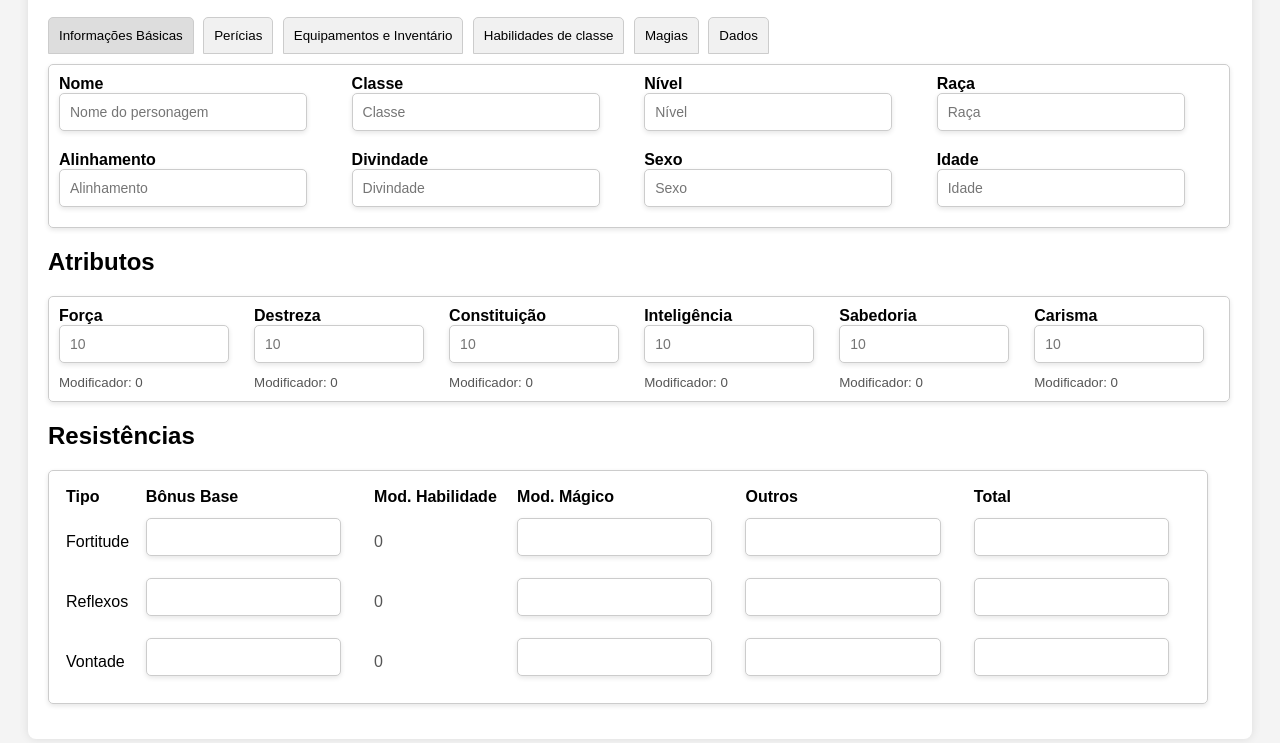
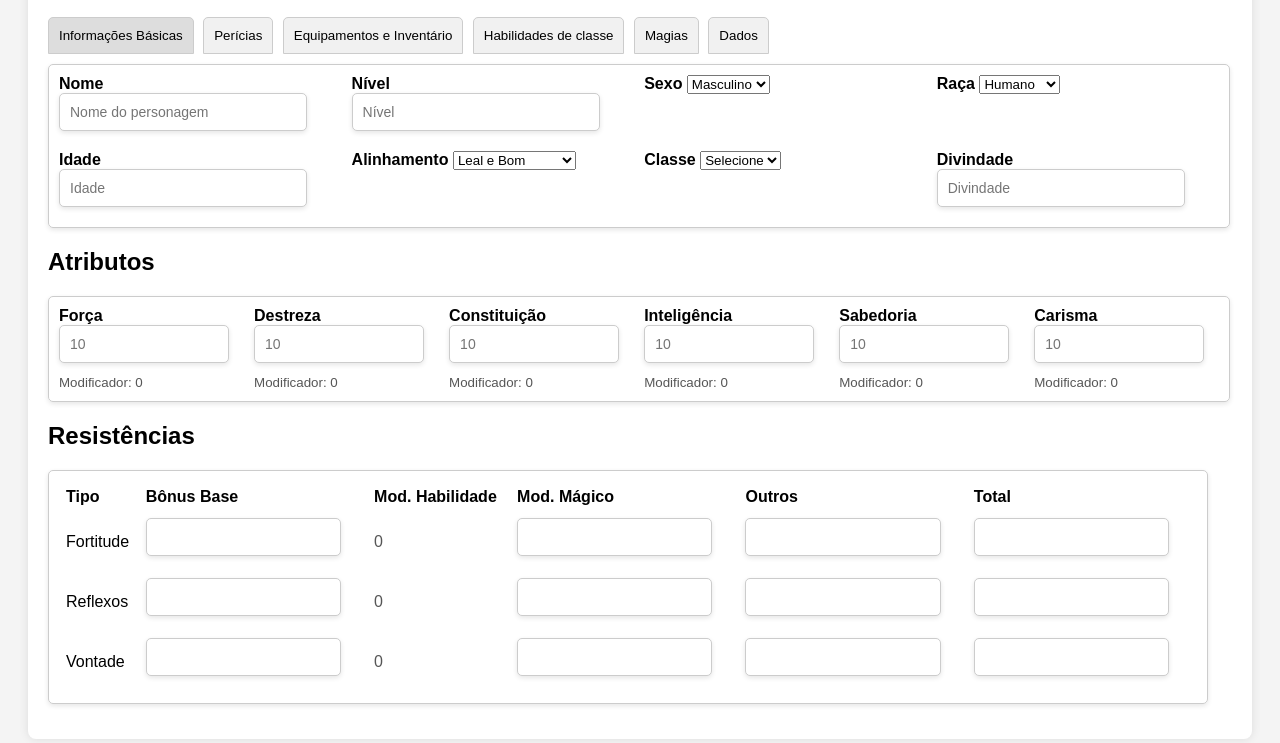
Before and after one commit to SergioLacerda/rpg-master-support, a plain HTML site: page sheet.html in a window 1280 px wide. Shown: the part 109-852 px from the top of the page. Drawn offline with Linux system fonts and the light colour scheme.

```diff
--- a/sheet.html
+++ b/sheet.html
@@ -30,33 +30,69 @@
                     <input type="text" id="nome" placeholder="Nome do personagem">
                 </div>
                 <div>
-                    <label for="classe">Classe</label>
-                    <input type="text" id="classe" placeholder="Classe">
-                </div>
-                <div>
                     <label for="nivel">Nível</label>
                     <input type="number" id="nivel" placeholder="Nível">
                 </div>
                 <div>
+                    <label for="sexo">Sexo</label>
+                    <select id="sexo">
+                        <option value="Masculino">Masculino</option>
+                        <option value="Feminino">Feminino</option>
+                    </select>
+                </div>
+                <div>
                     <label for="raca">Raça</label>
-                    <input type="text" id="raca" placeholder="Raça">
+                    <select id="raca">
+                        <option value="Humano">Humano</option>
+                        <option value="">Selecione</option>
+                        <option value="Anão">Anão</option>
+                        <option value="Elfo">Elfo</option>
+                        <option value="Gnomo">Gnomo</option>
+                        <option value="Halfling">Halfling</option>
+                        <option value="Meio-Elfo">Meio-Elfo</option>
+                        <option value="Meio-Orc">Meio-Orc</option>
+                    </select>
+                </div>
+                <div>
+                    <label for="idade">Idade</label>
+                    <input type="number" id="idade" placeholder="Idade">
                 </div>
                 <div>
                     <label for="alinhamento">Alinhamento</label>
-                    <input type="text" id="alinhamento" placeholder="Alinhamento">
+                    <select id="alinhamento">
+                        <option value="Leal e Bom">Leal e Bom</option>
+                        <option value="Neutro e Bom">Neutro e Bom</option>
+                        <option value="Caótico e Bom">Caótico e Bom</option>
+                        <option value="Leal e Neutro">Leal e Neutro</option>
+                        <option value="Neutro">Neutro</option>
+                        <option value="Caótico e Neutro">Caótico e Neutro</option>
+                        <option value="Leal e Mal">Leal e Mal</option>
+                        <option value="Neutro e Mal">Neutro e Mal</option>
+                        <option value="Caótico e Mal">Caótico e Mal</option>
+                    </select>
+                </div>
+                <div>
+                    <label for="classe">Classe</label>
+                    <select id="classe">
+                        <option value="">Selecione</option>
+                        <option value="Bárbaro">Bárbaro</option>
+                        <option value="Bardo">Bardo</option>
+                        <option value="Clérigo">Clérigo</option>
+                        <option value="Druida">Druida</option>
+                        <option value="Feiticeiro">Feiticeiro</option>
+                        <option value="Guerreiro">Guerreiro</option>
+                        <option value="Ladino">Ladino</option>
+                        <option value="Mago">Mago</option>
+                        <option value="Monge">Monge</option>
+                        <option value="Paladino">Paladino</option>
+                        <option value="Ranger">Ranger</option>
+                    </select>
                 </div>
                 <div>
                     <label for="divindade">Divindade</label>
                     <input type="text" id="divindade" placeholder="Divindade">
                 </div>
-                <div>
-                    <label for="sexo">Sexo</label>
-                    <input type="text" id="sexo" placeholder="Sexo">
-                </div>
-                <div>
-                    <label for="idade">Idade</label>
-                    <input type="number" id="idade" placeholder="Idade">
-                </div>
+
             </div>
 
             <h2>Atributos</h2>
```
